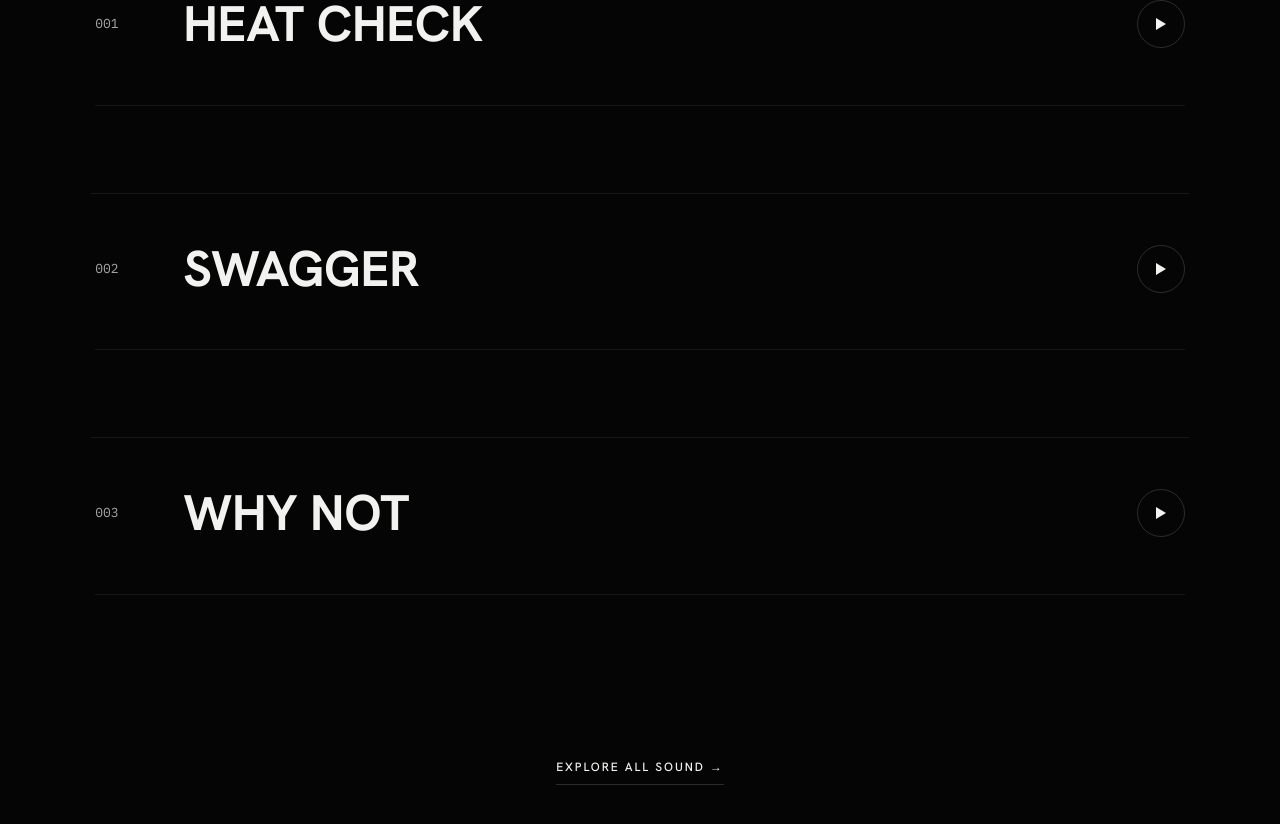
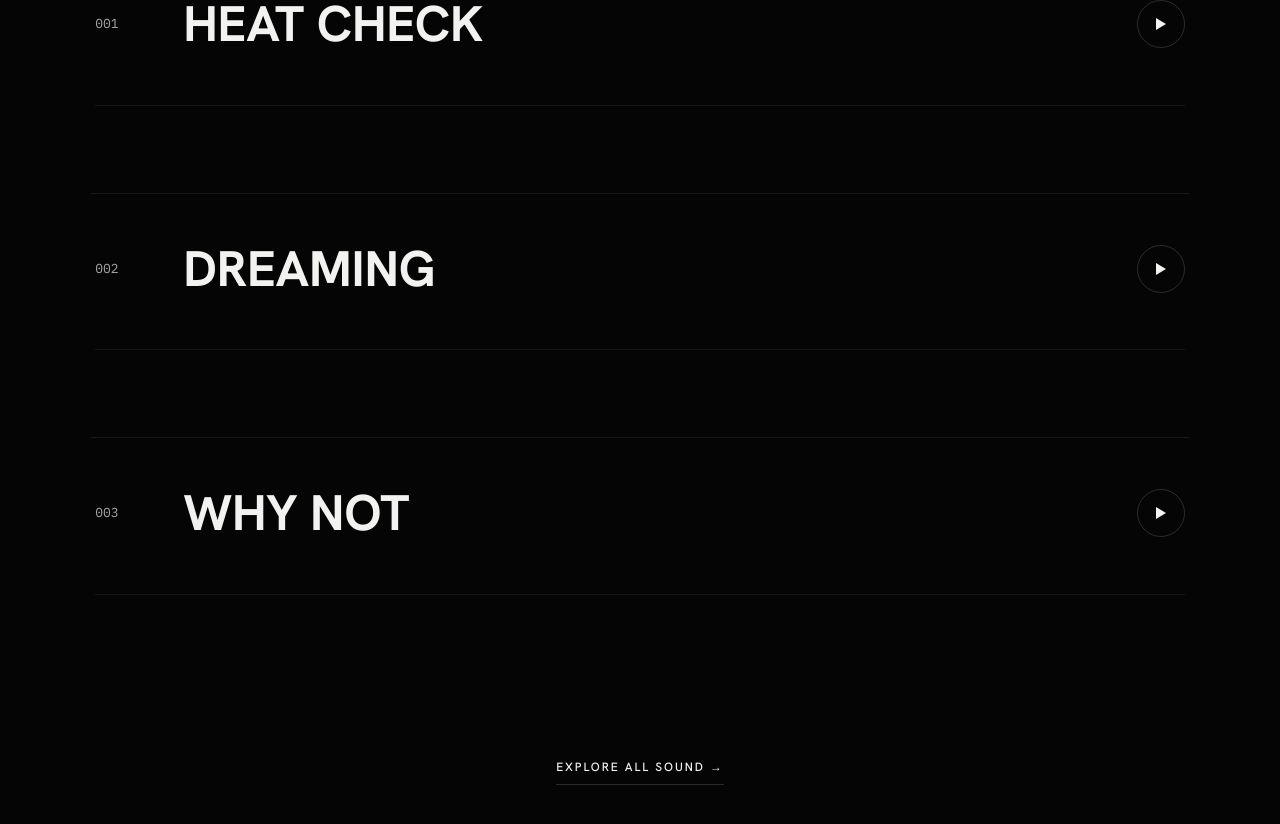
Before and after one commit to JMTMusic/jmt-music, a Next.js app in the folder jmt-music/: page / in a window 1280 px wide. Shown: the part 2391-3215 px from the top of the page. Built offline with nearby package versions, Linux system fonts and the light colour scheme; no server answers; a web font is replaced by a local one.

Commit message:
Feature Dreaming on homepage

```diff
--- a/jmt-music/app/page.jsx
+++ b/jmt-music/app/page.jsx
@@ -15,7 +15,7 @@ export const metadata = {
   }
 };
 
-const TEASER_SLUGS = ["heat-check", "swagger", "why-not"];
+const TEASER_SLUGS = ["heat-check", "dreaming", "why-not"];
 
 function buildTeaserTracks() {
   return TEASER_SLUGS.map((slug, i) => {
```
